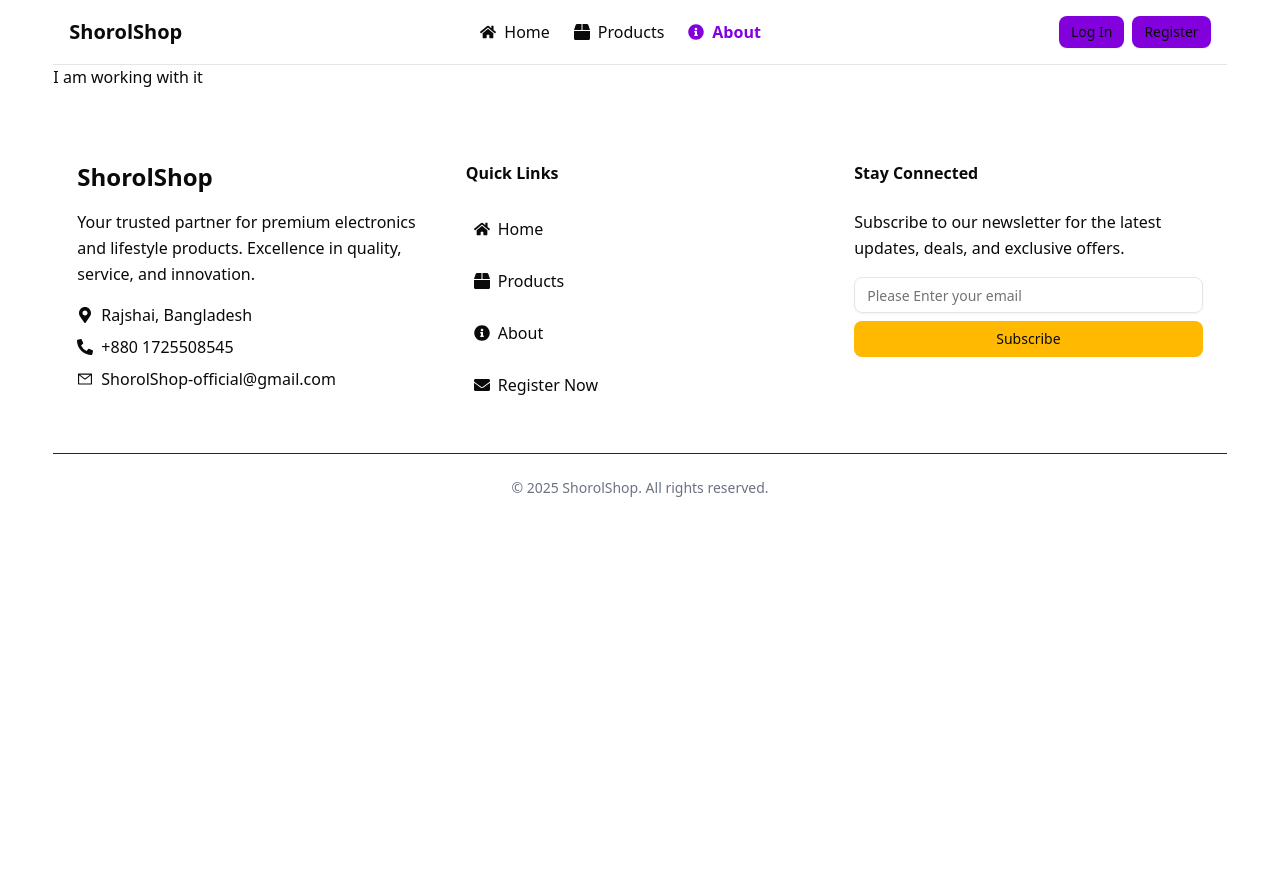
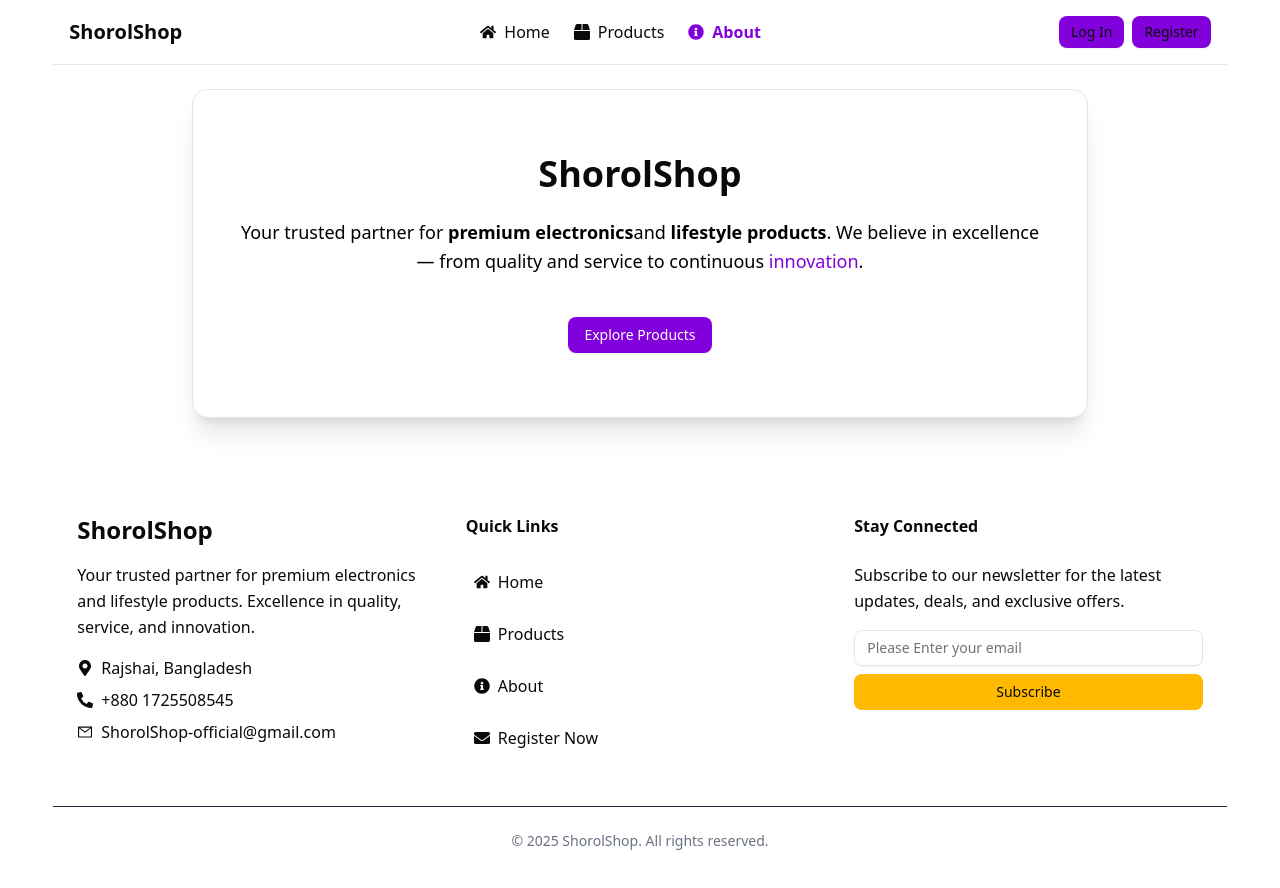
Before and after one commit to mdjosimuddin198/ShorolShop-The-Online-Bazar-for-Villagers, a Next.js app: page /about in a window 1280 px wide. Shown: the top 888 px of the page. Before the commit the page ends 800 px from the top, so only its background shows below. Built offline with nearby package versions, Linux system fonts and the light colour scheme; no server answers.

Commit message:
feat: added about page , Readme.md  and update and fix issues manageProducts page

```diff
--- a/app/(auth)/register/page.jsx
+++ b/app/(auth)/register/page.jsx
@@ -30,7 +30,7 @@ export default function RegisterPage() {
       const res = await axios.post("/api/auth/user", formData);
       toast.success("User created successfully");
 
-      // ✅ auto login
+      //  login after register
       const loginRes = await signIn("credentials", {
         redirect: false,
         email: formData.email,
--- a/app/(dashboard)/customers/page.jsx
+++ b/app/(dashboard)/customers/page.jsx
@@ -69,7 +69,7 @@ const ManageCustomers = () => {
                 <TableCell className="w-12 h-12 rounded-full overflow-hidden relative">
                   <Avatar>
                     <AvatarImage src={user.image} alt="@shadcn" />
-                    <AvatarFallback>CN</AvatarFallback>
+                    <AvatarFallback>DP</AvatarFallback>
                   </Avatar>
                 </TableCell>
                 <TableCell>{user.name}</TableCell>
--- a/app/(dashboard)/manageproducts/page.jsx
+++ b/app/(dashboard)/manageproducts/page.jsx
@@ -12,22 +12,18 @@ import {
 } from "@/components/ui/table";
 import { motion } from "motion/react";
 import { Button } from "@/components/ui/button";
-import { Edit, Eye, Trash } from "lucide-react";
+import { Eye, Trash } from "lucide-react";
 import { useRouter } from "next/navigation";
 import Image from "next/image";
 import ManagProductsLoading from "./manageProductsLoading";
 import axios from "axios";
 import { toast } from "react-toastify";
-import { useEffect, useState } from "react";
 import ForbiddenPage from "@/app/components/ForbiddenPage/ForbiddenPage";
 
 const ManageProducts = () => {
   const { data: session, status } = useSession();
   const router = useRouter();
 
-  if (!session || session.user.role !== "admin") {
-    return <ForbiddenPage />;
-  }
   const {
     data: products,
     isLoading,
@@ -39,14 +35,6 @@ const ManageProducts = () => {
       return getProducts("api/products");
     },
   });
-
-  if (isLoading || status === "loading") {
-    return <ManagProductsLoading />;
-  }
-
-  const handleView = (productId) => {
-    router.push(`/products/${productId}`);
-  };
 
   const handleDelete = (productId) => {
     console.log("btn click");
@@ -60,6 +48,18 @@ const ManageProducts = () => {
       .catch((err) => {
         toast.error("faild to delete", err);
       });
+  };
+
+  if (isLoading || status === "loading") {
+    return <ManagProductsLoading />;
+  }
+
+  if (!session || session.user.role !== "admin") {
+    return <ForbiddenPage />;
+  }
+
+  const handleView = (productId) => {
+    router.push(`/products/${productId}`);
   };
 
   return (
--- a/app/(dashboard)/overview/UserDashboard.jsx
+++ b/app/(dashboard)/overview/UserDashboard.jsx
@@ -1,9 +1,8 @@
 import { Button } from "@/components/ui/button";
 import { LogOut } from "lucide-react";
-import Link from "next/link";
 import StatsCards from "./StatsCards";
 
-const UserDashboard = ({ stats }) => {
+const UserDashboard = ({ stats, signOutuser }) => {
   return (
     <main className="container px-4 py-8">
       <div className="flex items-center justify-between mb-8">
@@ -13,12 +12,11 @@ const UserDashboard = ({ stats }) => {
             Welcome back! Here's what's happening today.
           </p>
         </div>
-        <Link href="/addproducts">
-          <Button className="gap-2 cursor-pointer">
-            <LogOut size={16} />
-            Log Out
-          </Button>
-        </Link>
+
+        <Button onClick={signOutuser} className="gap-2 cursor-pointer">
+          <LogOut size={16} />
+          Log Out
+        </Button>
       </div>
       {/* stats card overview  */}
       <StatsCards stats={stats} />
--- a/app/(dashboard)/overview/page.jsx
+++ b/app/(dashboard)/overview/page.jsx
@@ -3,19 +3,17 @@ import { Button } from "@/components/ui/button";
 import { Plus, Package, ShoppingBag, DollarSign, Users } from "lucide-react";
 import { useQuery } from "@tanstack/react-query";
 import getProducts from "@/hook/getProducts";
-import { useSession } from "next-auth/react";
+import { signOut, useSession } from "next-auth/react";
 import StatsCards from "./StatsCards";
 import RecentOrders from "./RecentOrders";
 import { useEffect, useState } from "react";
 import axios from "axios";
 import { toast } from "react-toastify";
-import { useRouter } from "next/navigation";
 import OverViewLoading from "./OverViewLoading";
 import Link from "next/link";
 import UserDashboard from "./UserDashboard";
 
 const Dashboard = () => {
-  const router = useRouter();
   const { data: session, status } = useSession();
 
   // all products
@@ -75,6 +73,11 @@ const Dashboard = () => {
       .catch((err) => {
         console.log(err);
       });
+  };
+
+  const signOutuser = () => {
+    signOut({ callbackUrl: "/" });
+    toast.success("See you soon! You’ve logged out");
   };
 
   const totalRevenue = MyOrder?.reduce(
@@ -150,7 +153,7 @@ const Dashboard = () => {
   }
 
   if (!session || session.user.role !== "admin") {
-    return <UserDashboard stats={stats} />;
+    return <UserDashboard signOutuser={signOutuser} stats={stats} />;
   }
 
   return (
--- a/app/(home)/about/page.jsx
+++ b/app/(home)/about/page.jsx
@@ -1,13 +1,58 @@
-export const metadata = {
-  title: "about | sorolshop ",
-};
+"use client";
+import { Card, CardContent } from "@/components/ui/card";
+import { Button } from "@/components/ui/button";
+import { motion } from "motion/react";
+import Link from "next/link";
 
-const AboutPage = () => {
+export default function AboutUs() {
   return (
-    <div>
-      <h2>I am working with it </h2>
+    <div className="  flex items-center justify-center p-6">
+      <motion.div
+        initial={{ opacity: 0, y: 30 }}
+        animate={{ opacity: 1, y: 0 }}
+        transition={{ duration: 0.8, ease: "easeOut" }}
+        className="max-w-4xl w-full"
+      >
+        <Card className="shadow-xl rounded-2xl overflow-hidden">
+          <CardContent className="p-10 space-y-6 text-center">
+            <motion.h1
+              initial={{ opacity: 0, y: -20 }}
+              animate={{ opacity: 1, y: 0 }}
+              transition={{ delay: 0.2, duration: 0.6 }}
+              className="text-4xl font-bold  "
+            >
+              ShorolShop
+            </motion.h1>
+
+            <motion.p
+              initial={{ opacity: 0 }}
+              animate={{ opacity: 1 }}
+              transition={{ delay: 0.5, duration: 0.6 }}
+              className="text-lg text-black leading-relaxed"
+            >
+              Your trusted partner for{" "}
+              <span className=" font-semibold">premium electronics</span>
+              and <span className=" font-semibold">lifestyle products</span>. We
+              believe in <span className="">excellence</span> — from quality and
+              service to continuous{" "}
+              <span className="text-secondary">innovation</span>.
+            </motion.p>
+
+            <motion.div
+              initial={{ opacity: 0 }}
+              animate={{ opacity: 1 }}
+              transition={{ delay: 0.8 }}
+              className="pt-4"
+            >
+              <Link href="/products">
+                <Button className="text-white" variant="secondary">
+                  Explore Products
+                </Button>
+              </Link>
+            </motion.div>
+          </CardContent>
+        </Card>
+      </motion.div>
     </div>
   );
-};
-
-export default AboutPage;
+}
--- a/app/components/Homepage/Navbar.jsx
+++ b/app/components/Homepage/Navbar.jsx
@@ -1,8 +1,8 @@
 "use client";
 import Link from "next/link";
 import { Button } from "../../../components/ui/button";
-import { FaBox, FaHeart, FaHome, FaInfoCircle } from "react-icons/fa";
-import { IoCart, IoMenu } from "react-icons/io5";
+import { FaBox, FaHome, FaInfoCircle } from "react-icons/fa";
+import { IoMenu } from "react-icons/io5";
 import { MdDashboard } from "react-icons/md";
 import {
   Sheet,
@@ -10,22 +10,17 @@ import {
   SheetTitle,
   SheetTrigger,
 } from "@/components/ui/sheet";
-import { useSession, signIn, signOut } from "next-auth/react";
+import { useSession } from "next-auth/react";
 import LoginBtn from "../actions/LoginBtn";
 import RegisterBtn from "../actions/RegisterBtn";
 import Image from "next/image";
-import { toast } from "react-toastify";
 import { usePathname, useRouter } from "next/navigation";
-import { motion } from "motion/react";
 
 export default function Navbar() {
   const path = usePathname();
   const router = useRouter();
   const { data: session, status } = useSession();
-  const handleSignOut = () => {
-    signOut();
-    toast.success("See you soon! You’ve logged out");
-  };
+
   const isActive = (href) =>
     path === href ? "text-secondary font-semibold" : "";
 
@@ -64,20 +59,16 @@ export default function Navbar() {
           {session ? (
             <>
               <p className="hidden md:block">{session.user.name}</p>
-              <motion.div
-                whileHover={{ scale: 1.1 }}
-                className="relative w-10 h-10 "
-              >
+              <div className="relative w-10 h-10 ">
                 <Image
                   src={session.user.image}
                   alt={session.user.name}
-                  onClick={handleSignOut}
                   fill
                   className="object-cover  rounded-full"
                   priority
                   sizes="(max-width: 768px) 100vw , 48vw"
                 />
-              </motion.div>
+              </div>
               <MdDashboard
                 onClick={() => {
                   router.push("/overview");
```
Also changed, not shown: 1 other file (tests, documents, lock files or other folders).
